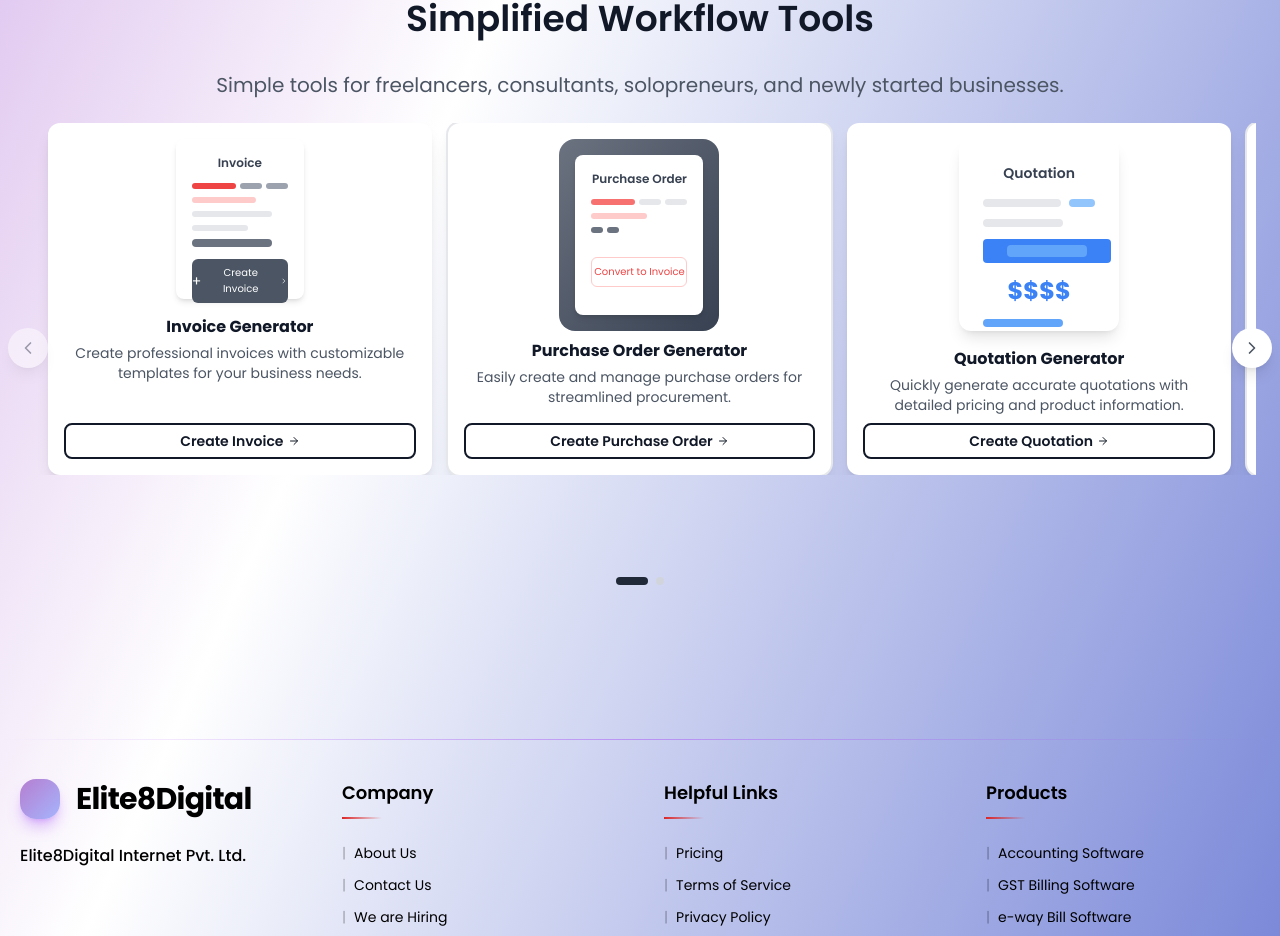
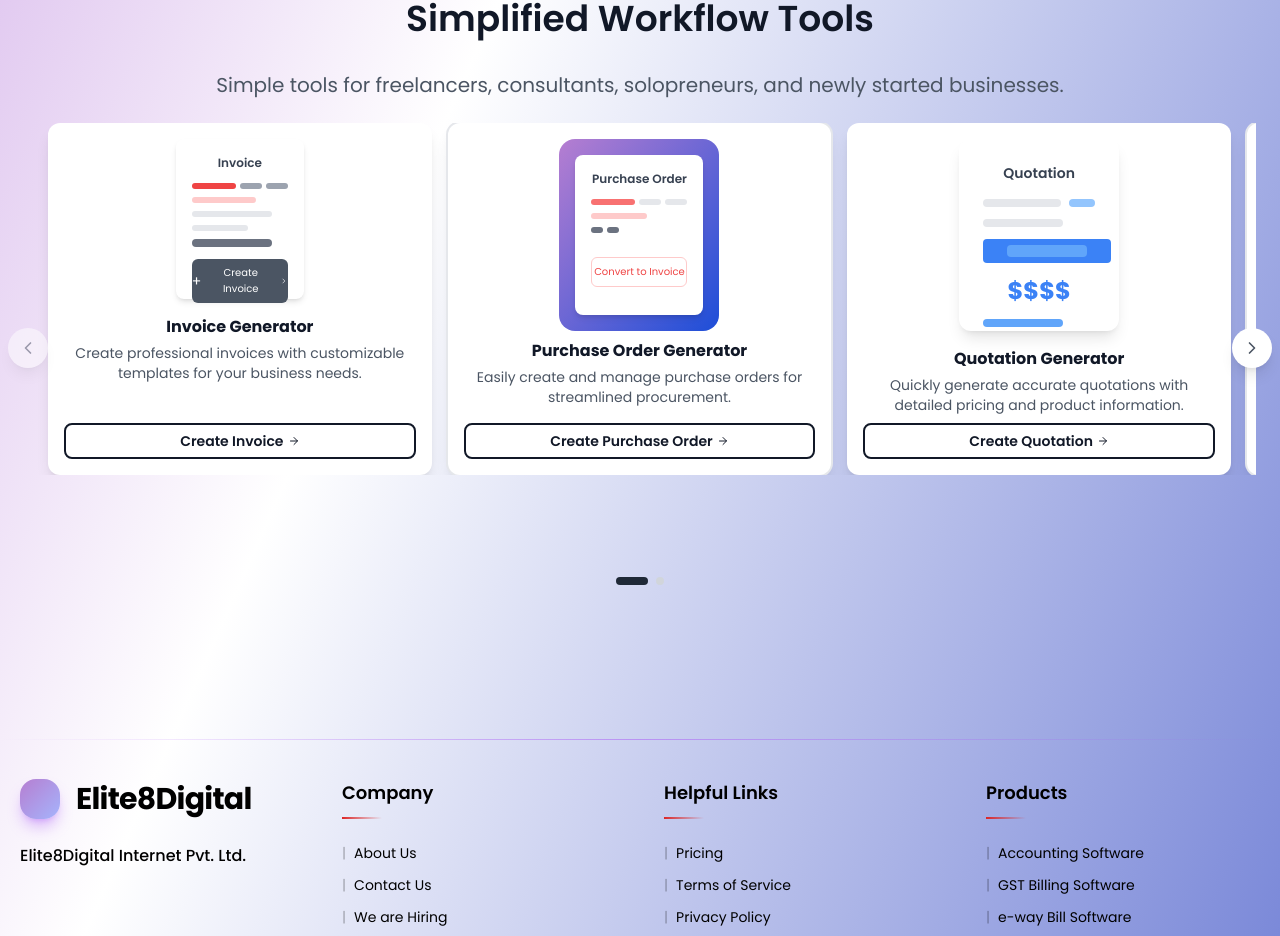
Before and after one commit to lokesh-yadav12/Invoice-generator, a React (Vite) app: page / in a window 1280 px wide. Shown: the part 1757-2693 px from the top of the page. Built offline with nearby package versions, Linux system fonts and the light colour scheme.

Commit message:
adding code

```diff
--- a/src/components/WorkflowToolsCarousel.tsx
+++ b/src/components/WorkflowToolsCarousel.tsx
@@ -212,7 +212,7 @@ const WorkflowToolsCarousel = () => {
                     }`}
                 >
                   {/* Icon Container */}
-                  <div className={`mb-2 ${tool.featured ? 'bg-gradient-to-br from-gray-500 to-gray-700 p-4 rounded-2xl' : ''}`}>
+                  <div className={`mb-2 ${tool.featured ? 'bg-gradient-to-br from-[#b67ed1] to-blue-700 p-4 rounded-2xl' : ''}`}>
                     {tool.icon}
                   </div>
 
```
